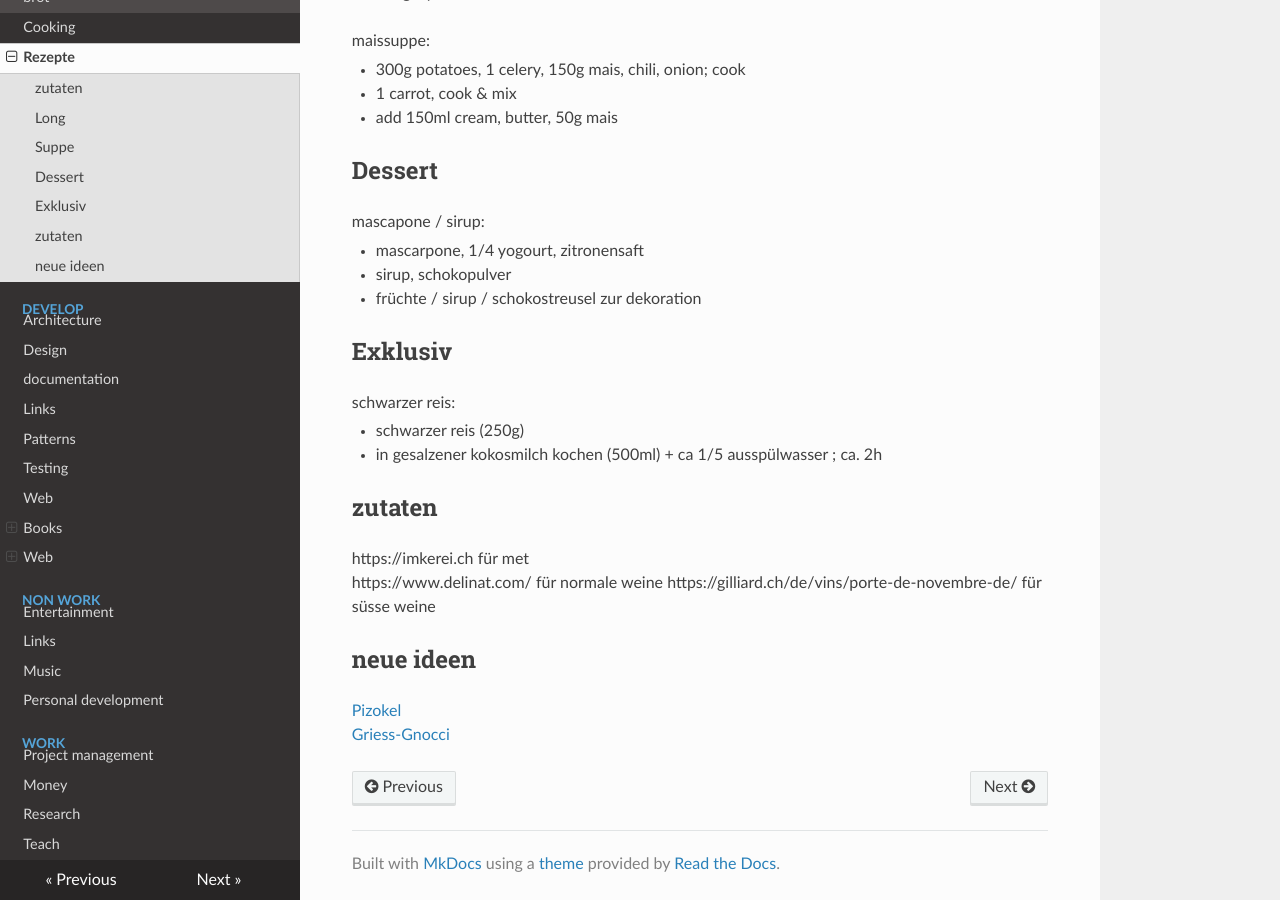
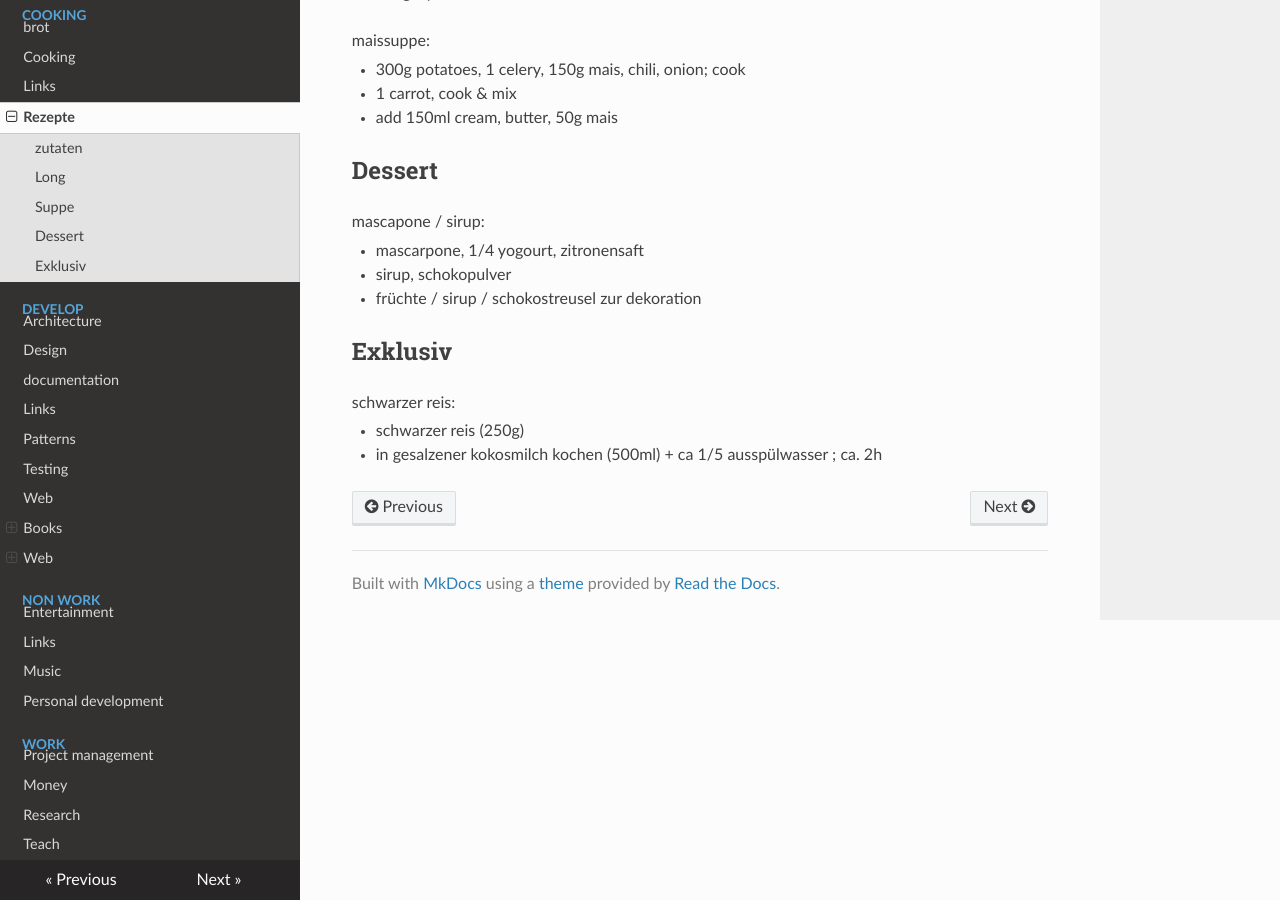
Before and after one commit to famoser/docs, an MkDocs documentation site: the page built from docs/cooking/rezepte.md, in a window 1280 px wide and 900 px high, scrolled down 1547 px. Built offline with MkDocs 1.6.1, drawn with Linux system fonts in a browser that asks for light colours; nearby versions of some CDN libraries.

Commit message:
Clean up

```diff
--- a/docs/cooking/rezepte.md
+++ b/docs/cooking/rezepte.md
@@ -53,7 +53,6 @@
 - festkochend, raclette (0.4*kartoffelgewicht), wenig buillon, paprika
 - mehligkochend, rahm = milch (0.4*kartoffelgewicht), muskatnuss, käse
 
-
 deko:
 
 - ofenei im blätterteig mit pilz, petersilie & etwas käse
@@ -88,14 +87,3 @@
 
 - schwarzer reis (250g)
 - in gesalzener kokosmilch kochen (500ml) + ca 1/5 ausspülwasser ; ca. 2h
-
-## zutaten
-
-https://imkerei.ch für met
-https://www.delinat.com/ für normale weine
-https://gilliard.ch/de/vins/porte-de-novembre-de/ für süsse weine
-
-## neue ideen
-
-[Pizokel](https://fooby.ch/de/rezepte/9130/pizokel-mit-gemuese--buchweizen-spaetzli-?startAuto1=4)
-[Griess-Gnocci](https://www.bettybossi.ch/de/Rezept/ShowRezept/BB_BKXX060801_0058A-40-de)
```
Also changed, not shown: docs/cooking/backen.md (+3 -0 lines), docs/cooking/grundrezepte.md (+1 -1 lines), docs/cooking/links.md (added, +12 -0 lines).
